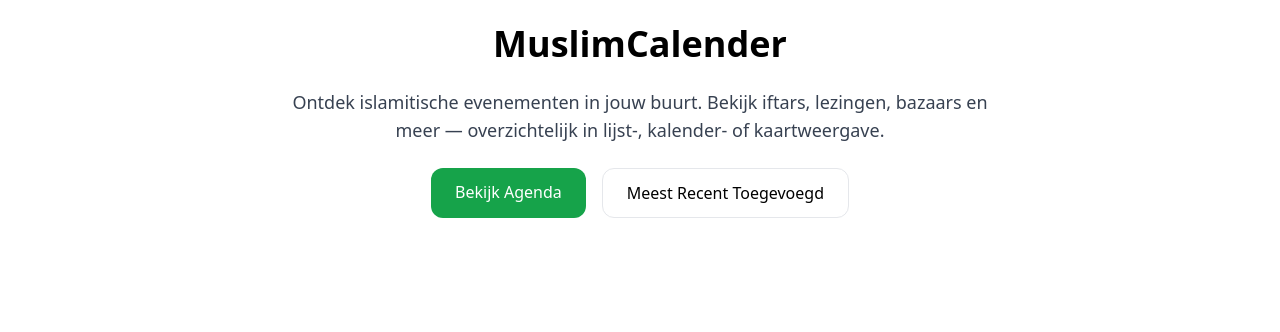
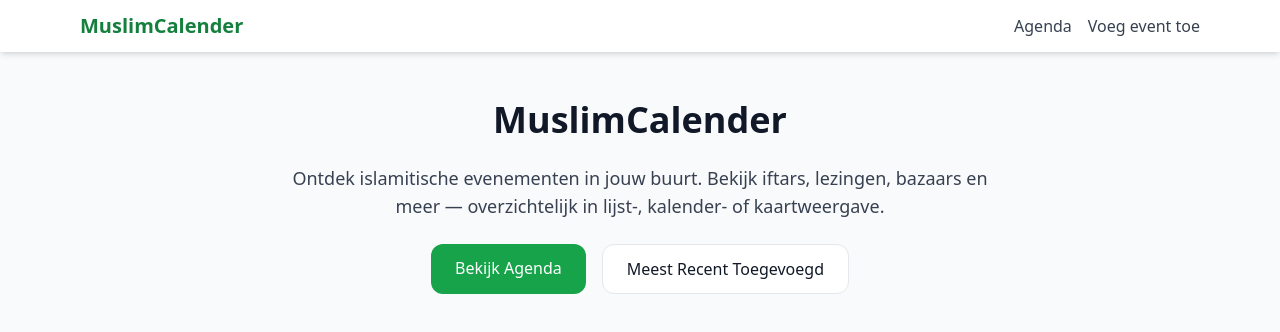
Before and after one commit to IvanaSaraber/MuslimCalender, a Next.js app: page / in a window 1280 px wide. Shown: the top 332 px of the page. Built offline with nearby package versions, Linux system fonts and the light colour scheme.

Commit message:
Update layout.tsx

```diff
--- a/app/layout.tsx
+++ b/app/layout.tsx
@@ -1,4 +1,6 @@
+// app/layout.tsx
 import "../styles/globals.css";
+import Navbar from "../components/Navbar";
 
 export const metadata = {
   title: "Islamic Events App",
@@ -12,7 +14,10 @@
 }) {
   return (
     <html lang="nl">
-      <body>{children}</body>
+      <body className="bg-gray-50 text-gray-900">
+        <Navbar />
+        <main className="max-w-6xl mx-auto px-4">{children}</main>
+      </body>
     </html>
   );
 }
```
